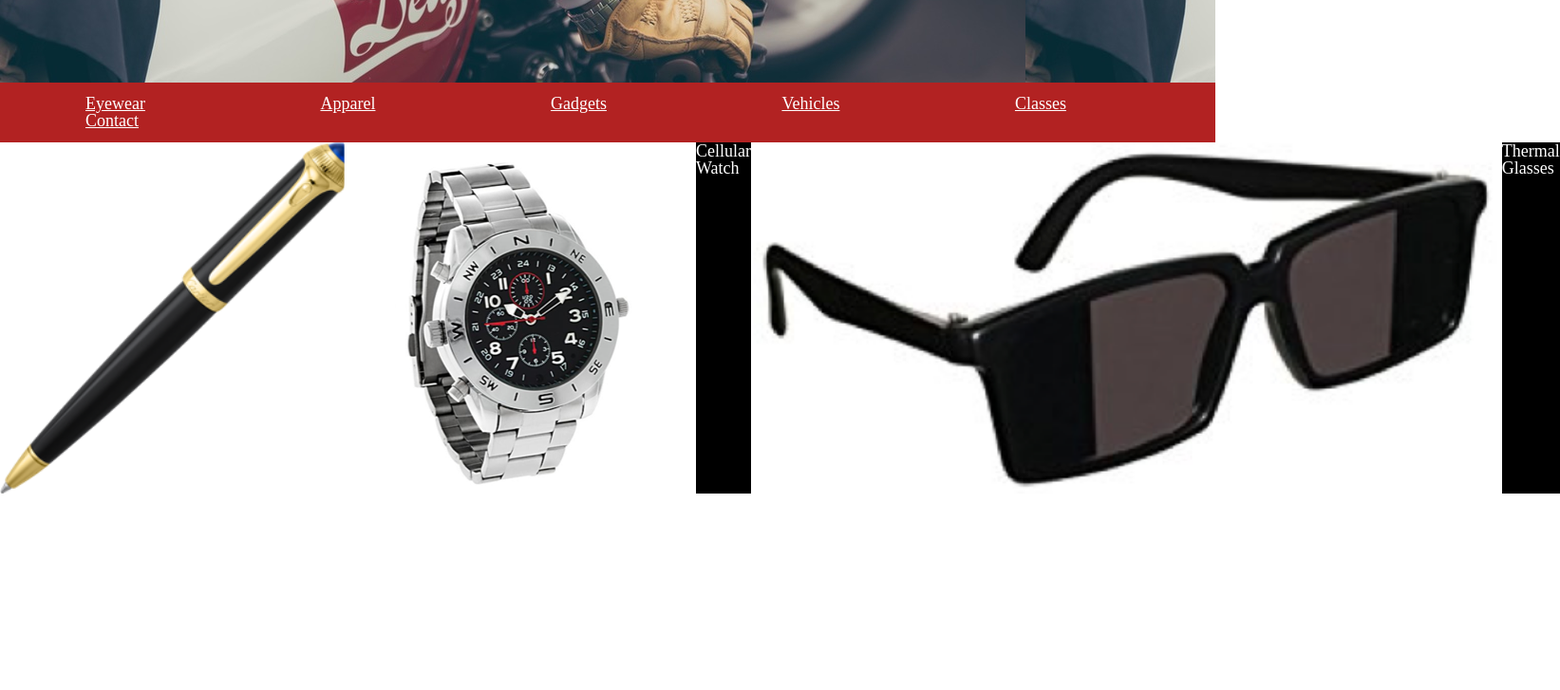
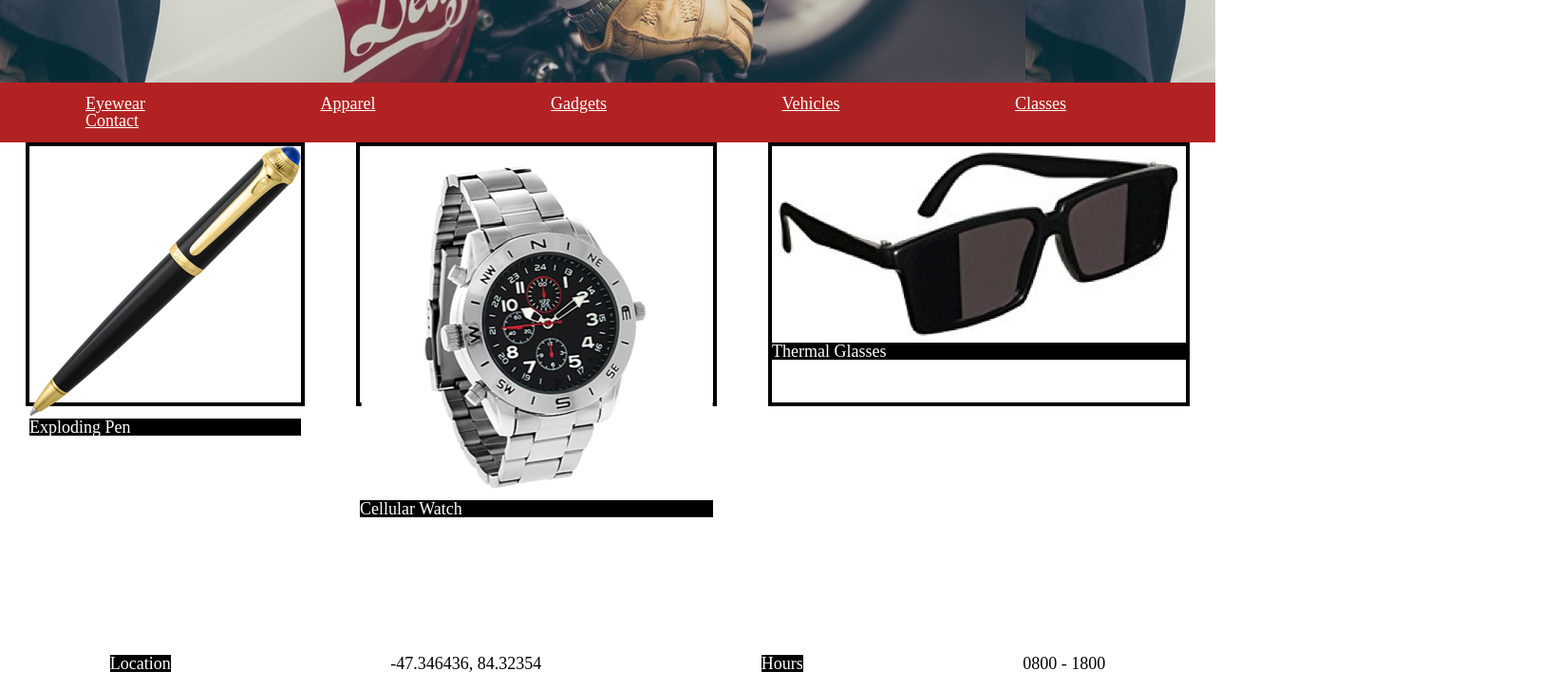
Before and after one commit to jahcrew/secretagentsupply, a plain HTML site: page index.html in a window 1280 px wide. Shown: the part 417-1144 px from the top of the page at 95% size, 1643 px wide, since content can reach past the window. Before the commit the page ends 1028 px from the top, so only its background shows below. Drawn offline with Linux system fonts and the light colour scheme.

Commit message:
added products

```diff
--- a/index.html
+++ b/index.html
@@ -31,17 +31,18 @@
   </div>
   <!-- Product Section -->
   <div class="products">
-    <div class="products" id="eyewear" id="gadgets">
-    <img src="resources/images/pen.png" /><figcaption>Exploding Pen</figcaption>
+    <div class="photos" id="eyewear" id="gadgets">
+    <img src="resources/images/pen.png"/><figcaption>Exploding Pen</figcaption>
     </div>
-    <div class="products" id="eyewear" id="gadgets">
-    <img src="resources/images/watch.png" /><figcaption>Cellular Watch</figcaption>
+    <div class="photos" id="eyewear" id="gadgets">
+    <img src="resources/images/watch.png"/><figcaption>Cellular Watch</figcaption>
     </div>
-    <div class="products" id="eyewear" id="gadgets">
-    <img src="resources/images/glasses.png" /><figcaption>Thermal Glasses</figcaption>
+    <div class="photos" id="eyewear" id="gadgets">
+    <img src="resources/images/glasses.png"/><figcaption>Thermal Glasses</figcaption>
     </div>
   </div>
   <!-- Contact Section -->
+  <div class="contacts">
     <div class="contact-head" id="contact">
     <h2>Location</h2>
     </div>
@@ -54,6 +55,7 @@
     <div class="contact-info">
     <h2>0800 - 1800</h2>
     </div>
+  </div>
   <!-- Footer Section -->
   <div class="footer">
   <h2>Copyright Secret Agent Supply Inc.</h2>
--- a/resources/css/style.css
+++ b/resources/css/style.css
@@ -60,30 +60,51 @@ html {
   padding-top: 0.75rem;
   padding-bottom: 0.75rem;
   justify-content: space-around;
-
-
 }
 
 .nav-section a{
   padding-left: 5rem;
   padding-right: 5rem;
+}
+
+.products {
+  width: 100%;
+  display: flex;
+  height: 30rem;
+  justify-content: space-around;
+}
+
+.photos {
+  border: 4px solid black;
+  height: 15rem;
+}
+
+figcaption{
+  background-color: black;
+}
+
+.contacts {
+  display: flex;
+  /* flex-direction: column; */
+  justify-content: space-around;
+
+}
+.contact-head {
+background-color: black;
+
 
 
 }
+.contact-head h2{
 
-.products {
-  display: flex;
+
 
 }
-figcaption{
-  background-color: black;
-}
-.contact-head {
+.contact-info h2{
+  color: black;
 
 }
-.contact-info {
 
-}
 .footer {
 
 }
```
Lines whose indentation alone changed are shown as unchanged.
